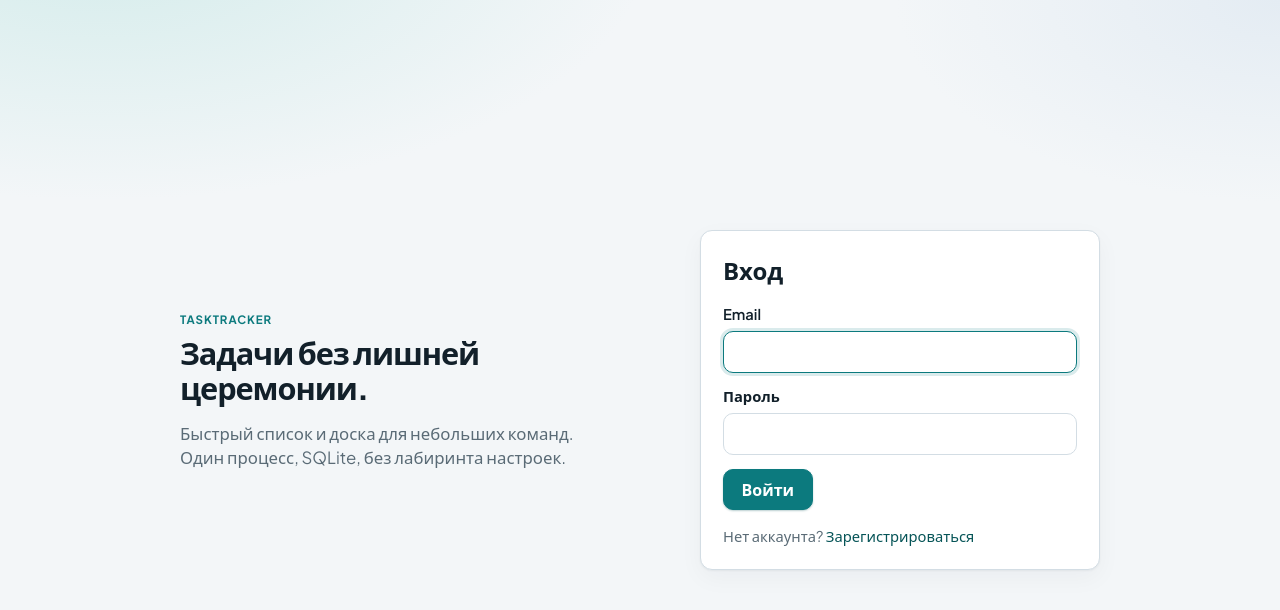
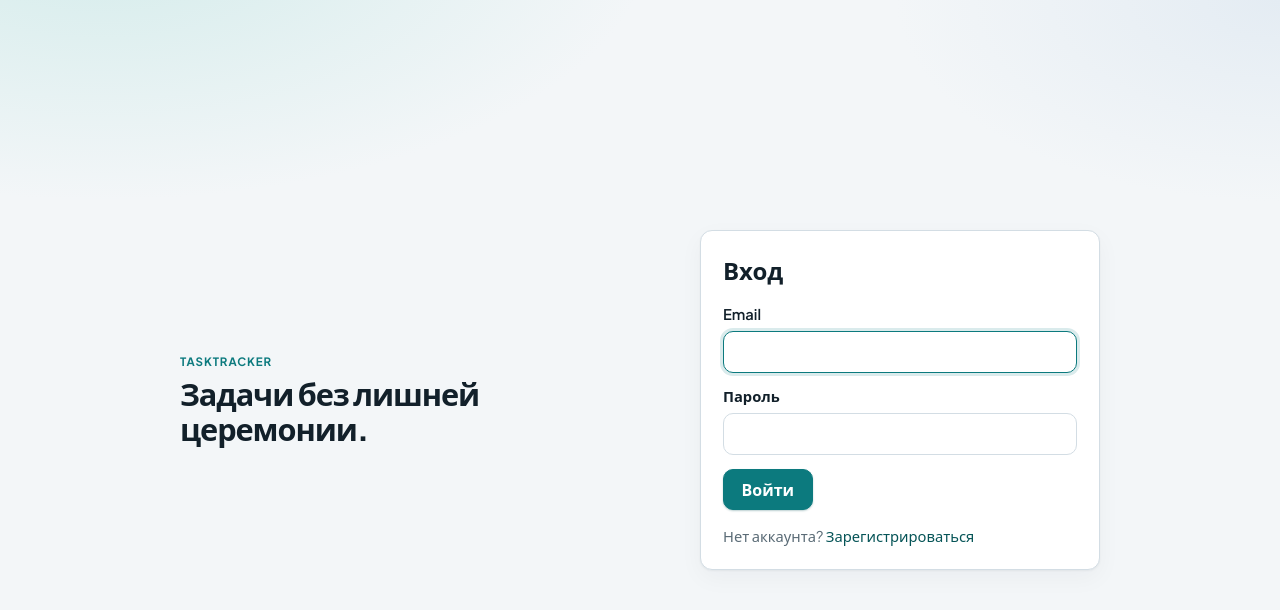
Before and after one commit to SjPn/TT, a Python web app: template app/templates/auth/login.html in a window 1280 px wide. Shown: the top 610 px of the page. Run offline with Jinja, Linux system fonts and the light colour scheme; the template is opened without the code that fills it, so the values that code supplies are empty.

Commit message:
Remove login page marketing lede.
Co-authored-by: Cursor <cursoragent@cursor.com>

```diff
--- a/app/templates/auth/login.html
+++ b/app/templates/auth/login.html
@@ -6,7 +6,6 @@
   <div class="auth-brand">
     <p class="eyebrow">TaskTracker</p>
     <h1>Задачи без лишней церемонии.</h1>
-    <p class="lede">Быстрый список и доска для небольших команд. Один процесс, SQLite, без лабиринта настроек.</p>
   </div>
   <form class="auth-card" method="post" action="/login">
     <h2>Вход</h2>
```
